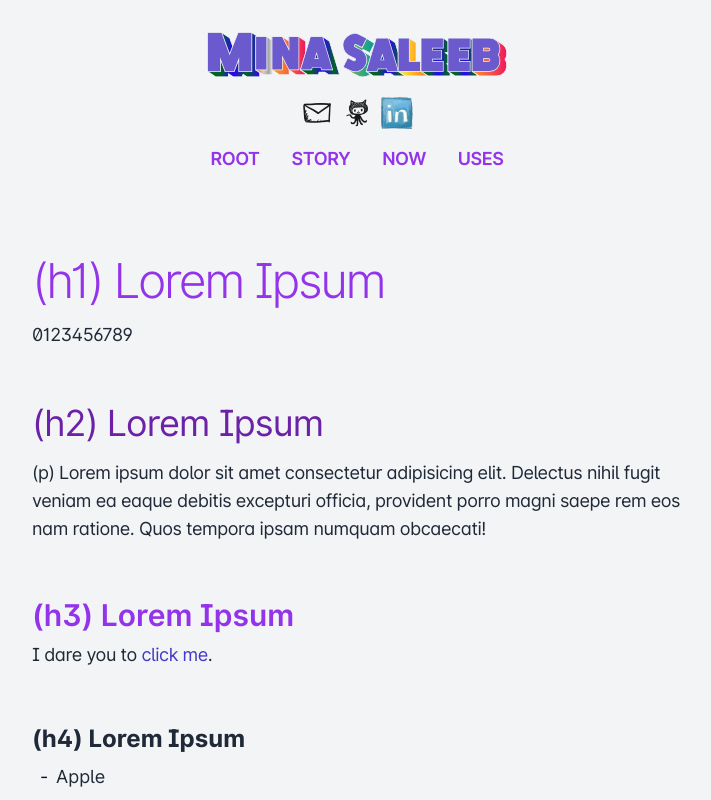
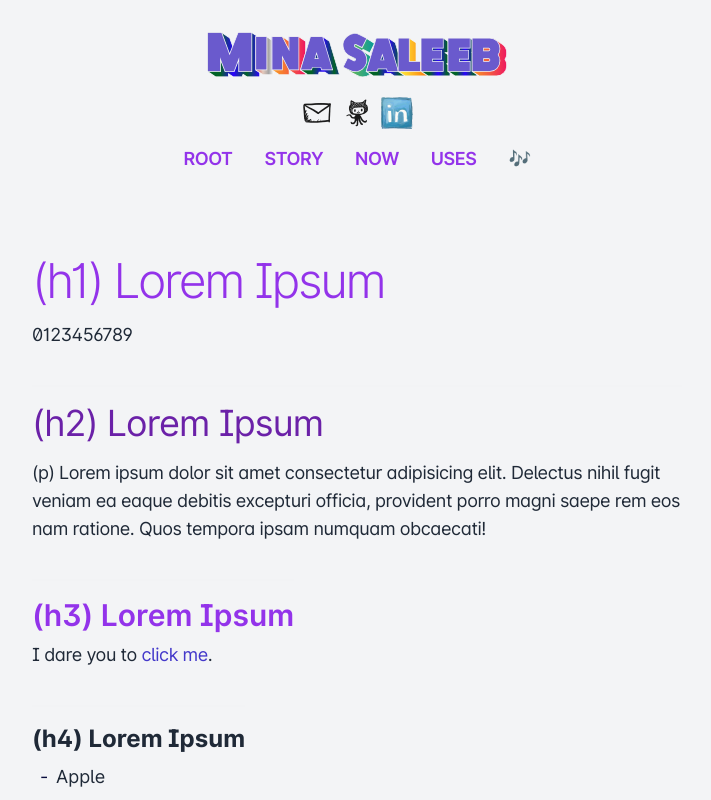
Before and after one commit to saleebm/copt-dev, a Next.js app: page /design-system in a window 1280 px wide. Shown: the top 800 px of the page, without its empty margins (283-994 px from the left). Built offline with nearby package versions, Linux system fonts and the light colour scheme.

Commit message:
fix: add nav item

```diff
--- a/layouts/AppLayout/index.tsx
+++ b/layouts/AppLayout/index.tsx
@@ -82,6 +82,15 @@ export function AppLayout({ children }: AppLayoutProps) {
               >
                 Uses
               </Link>
+              <Link
+                href='/musica'
+                className={`${styles['nav__item']} ${
+                  asPath === '/musica' ? styles.active : ''
+                } ${LINK_CLASSES}`}
+                title={'Music'}
+              >
+                🎶
+              </Link>
             </div>
           </motion.nav>
         </div>
--- a/layouts/AppLayout/styles.module.scss
+++ b/layouts/AppLayout/styles.module.scss
@@ -6,6 +6,8 @@
 
 .nav__item {
   color: var(--nav-item-color);
+  word-wrap: break-word;
+  white-space: nowrap;
 
   &:hover,
   &:focus {
```
